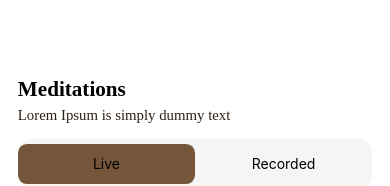
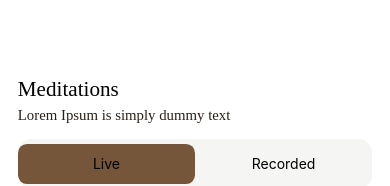
Before and after one commit to 253nomi/react_native_ui_matering, a React Native app: screen / in a window 390 px wide. Shown: the top 186 px of the page. Built offline with nearby package versions, Linux system fonts and the light colour scheme.

Commit message:
home screen UI added

```diff
--- a/src/screens/HomeScreen.tsx
+++ b/src/screens/HomeScreen.tsx
@@ -64,12 +64,10 @@ const styles = StyleSheet.create({
   },
   title: {
     fontSize: ms(20),
-    fontWeight: "600",
     fontFamily: "Montserrat_600SemiBold",
   },
   description: {
     fontSize: ms(14),
-    fontWeight: "400",
     fontFamily: "Montserrat_400Regular",
     color: "#2C2016",
   },
```
